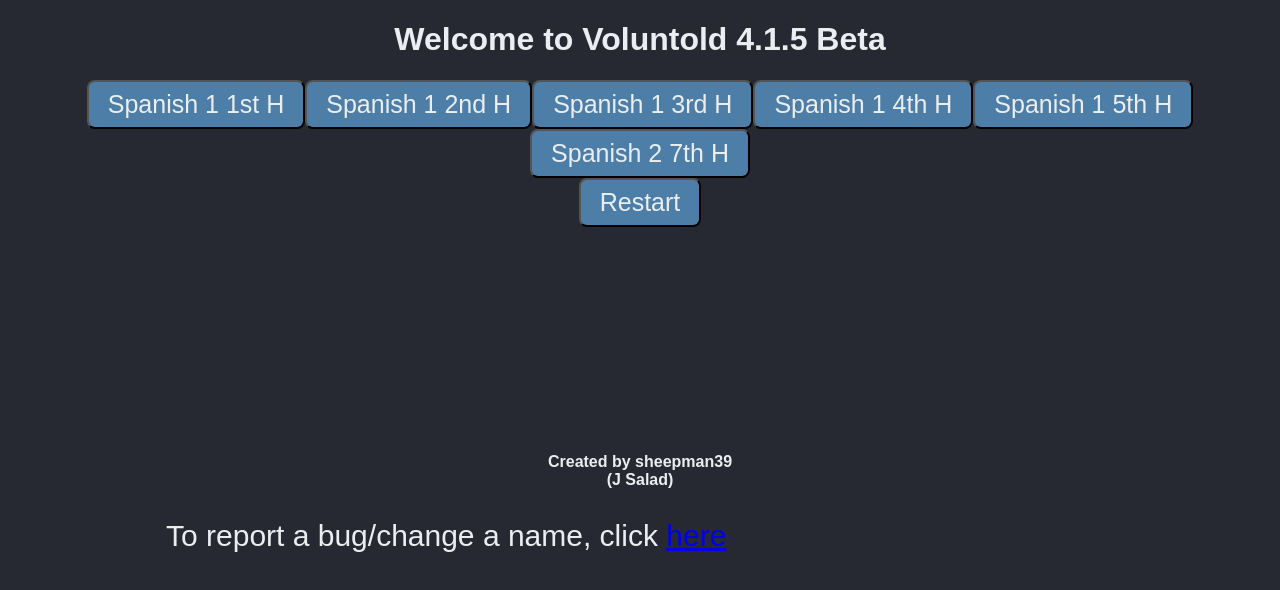
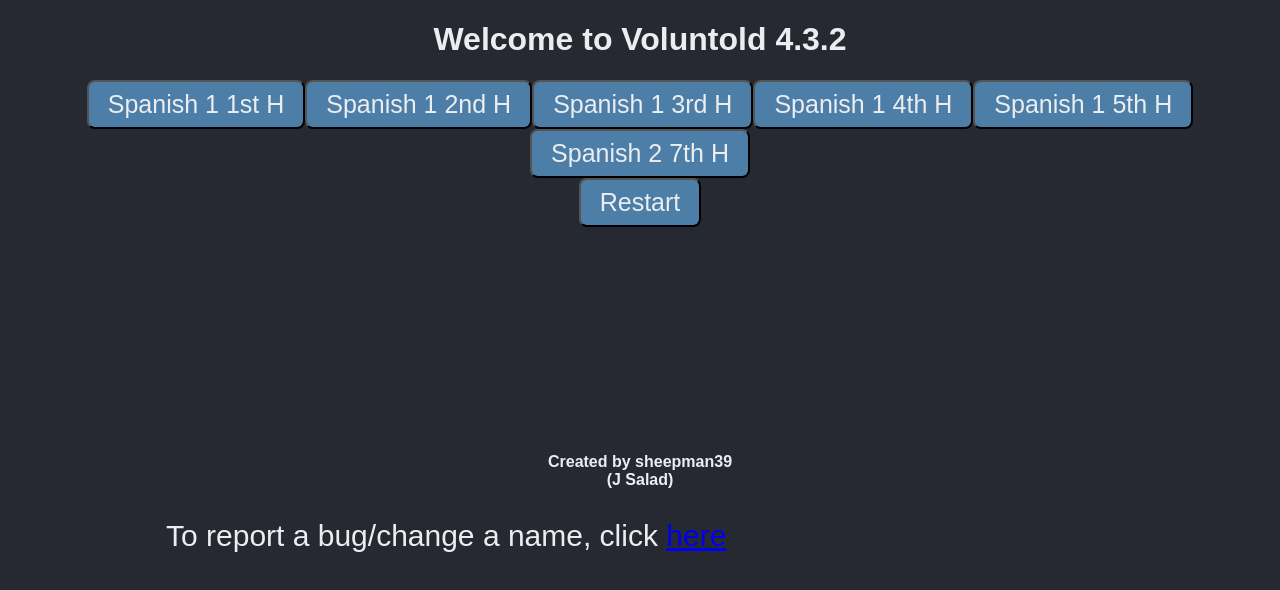
Before and after one commit to sheepman39/voluntold, a plain HTML site: page index.html in a window 1280 px wide. Drawn offline with Linux system fonts and the light colour scheme.

Commit message:
Updated version number

```diff
--- a/index.html
+++ b/index.html
@@ -2,7 +2,7 @@
 <html>
 
 <head>
-    <title>Voluntold 4.1.1</title>
+    <title>Voluntold 4.3.2</title>
     <!--Imports the stylesheet-->
     <link rel="stylesheet" href="layout.css" type="text/css">
 </head>
@@ -10,7 +10,7 @@
 <body>
     <center>
         <!--This is the main title, followed with each of the buttons-->
-        <h1>Welcome to Voluntold 4.1.5 Beta</h1>
+        <h1>Welcome to Voluntold 4.3.2</h1>
 
         <!--Container is where all of the buttons will go-->
         <div id="container"></div>
```
